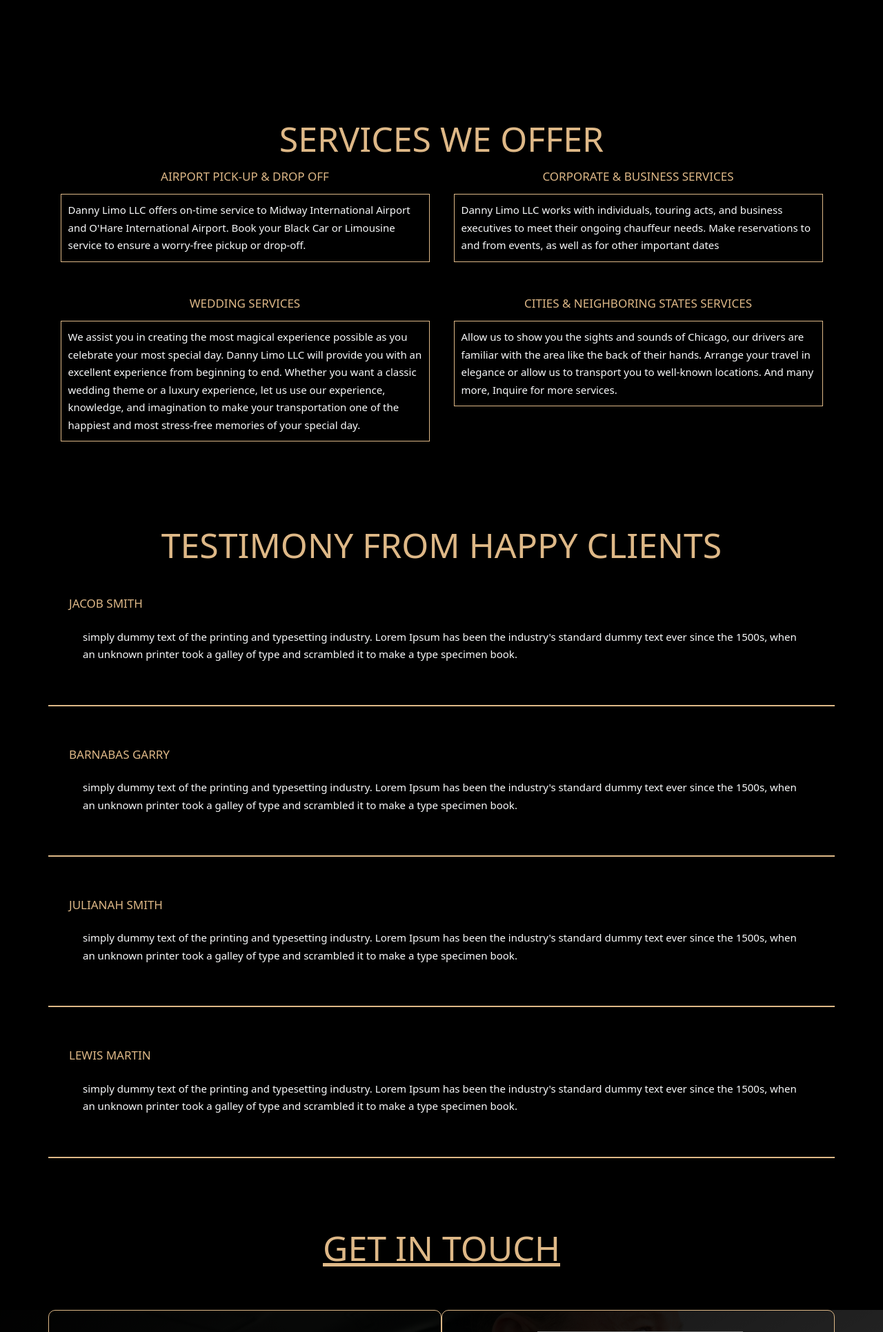
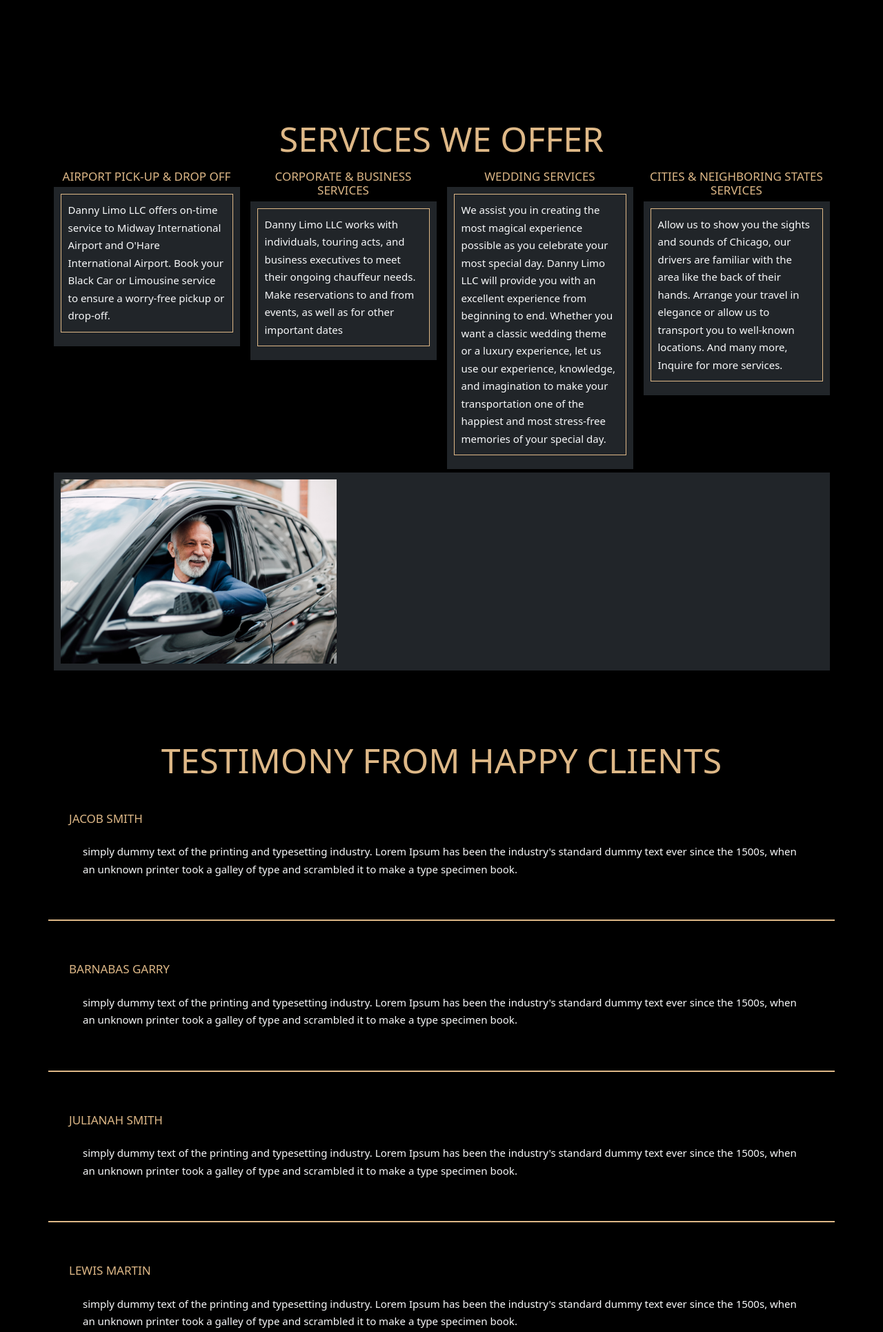
Before and after one commit to tsbproject/Danny-Limo, a PHP site: page / in a window 1280 px wide. Shown: the part 1299-3230 px from the top of the page at 69% size. Run offline with PHP 8.4, Linux system fonts and the light colour scheme.

Commit message:
[committed]

```diff
--- a/css/style.css
+++ b/css/style.css
@@ -142,7 +142,15 @@ body {
     font-size: 1.5rem;
     text-align: left;
     border: 1px solid #deb887;
+    box-shadow: 5rem;
+    opacity: 6;
     padding: 1rem; }
+    .section-services--paragraph1:hover {
+      box-shadow: 0 0.2rem 0.5rem 0.2rem #ffffff; }
+  .section-services__image {
+    width: 40rem;
+    height: auto;
+    align-content: space-between; }
 
 .section-testimonial--heading {
   font-size: 5rem;
@@ -379,12 +387,20 @@ body {
 #section-contact-info {
   background-color: none;
   border: 0.1rem solid #deb887;
-  border-radius: 1rem; }
+  border-radius: 1rem;
+  box-shadow: 20cqh;
+  opacity: 6; }
+  #section-contact-info:hover {
+    box-shadow: 0 2px 5px 2px #f5f3f3; }
 
 #section-contact__form {
   background-color: none;
   border: 0.1rem solid #deb887;
-  border-radius: 1rem; }
+  border-radius: 1rem;
+  box-shadow: 20cqh;
+  opacity: 6; }
+  #section-contact__form:hover {
+    box-shadow: 0 2px 5px 2px #f5f3f3; }
 
 #section1 {
   height: 100rem;
--- a/index.html
+++ b/index.html
@@ -133,48 +133,37 @@
       Services we offer
     </h2>
     <div class="container overflow-hidden">
-      <div class="row gy-5">
-        <div class="col-6"><h4 class="section-services--heading2">Airport pick-up & drop off</h4>
-          <div class="p-3  bg-black"><p class="section-services--paragraph1">Danny Limo LLC offers on-time service to Midway
+      <div class="row gy-2">
+        <div id="section-services" class="col-sm-3"><h4 class="section-services--heading2">Airport pick-up & drop off</h4>
+          <div class="p-3  bg-dark"><p class="section-services--paragraph1">Danny Limo LLC offers on-time service to Midway
             International Airport and O'Hare International Airport. Book your Black Car or Limousine service to ensure a worry-free
              pickup or drop-off.</p></div>
         </div>
-        <div class="col-6"><h4 class="section-services--heading2">Corporate & Business services</h4>
-          <div class="p-3  bg-black"><p class="section-services--paragraph1">Danny Limo LLC works with individuals, touring acts,
+        <div id="section-services" class="col-sm-3"><h4 class="section-services--heading2">Corporate & Business services</h4>
+          <div class="p-3  bg-dark"><p class="section-services--paragraph1">Danny Limo LLC works with individuals, touring acts,
             and business executives to meet their ongoing chauffeur needs. Make reservations to and from events, as well as for other
             important dates</p></div>
         </div>
-        <div class="col-6"><h4 class="section-services--heading2">Wedding Services</h4>
-          <div class="p-3  bg-black"><p class="section-services--paragraph1">We assist you in creating the most magical experience possible
+        <div id="section-services" class="col-sm-3"><h4 class="section-services--heading2">Wedding Services</h4>
+          <div class="p-3  bg-dark"><p class="section-services--paragraph1">We assist you in creating the most magical experience possible
             as you celebrate your most special day. Danny Limo LLC will provide you with an excellent experience from beginning to end. Whether
             you want a classic wedding theme or a luxury experience, let us use our experience, knowledge, and imagination to make your transportation one of the happiest and most stress-free memories of your special day.</p></div>
         </div>
-        <div class="col-6"><h4 class="section-services--heading2">Cities & Neighboring States services</h4>
-          <div class="p-3  bg-black"><p class="section-services--paragraph1">Allow us to show you the sights and sounds of Chicago, our drivers are familiar with the area like the back of their hands. Arrange your travel in elegance or allow us to transport you to well-known locations.
+        <div id="section-services" class="col-sm-3"><h4 class="section-services--heading2">Cities & Neighboring States services</h4>
+          <div class="p-3  bg-dark"><p class="section-services--paragraph1">Allow us to show you the sights and sounds of Chicago, our drivers are familiar with the area like the back of their hands. Arrange your travel in elegance or allow us to transport you to well-known locations.
             And many more, Inquire for more services.
             </p></div>
         </div>
 
-        <!-------<div class="col-6"><h4 class="heading-tertiary">5</h4>
-          <div class="p-3 border bg-black"><p class="section-services-paragraph1">Contrary to popular belief, Lorem Ipsum
-            is not simply random text. It has roots in a piece of classical Latin literature from 45 BC, making
-            it over 2000 years old. Richard McClintock, a Latin professor at Hampden-Sydney College in Virginia,</p></div>
+
+        <div id="section-services" class="col-sm-12 justify-content-center">
+          <div class="p-3  bg-dark"><img src="/images/picture 10.jpg" alt="service-image" class="section-services__image"></div>
         </div>
-        <div class="col-6"><h4 class="heading-tertiary">6</h4>
-          <div class="p-3 border bg-black"><p class="section-services-paragraph1">Contrary to popular belief, Lorem Ipsum
-            is not simply random text. It has roots in a piece of classical Latin literature from 45 BC, making
-            it over 2000 years old. Richard McClintock, a Latin professor at Hampden-Sydney College in Virginia,</p></div>
-        </div>
-        <div class="col-6"><h4 class="heading-tertiary">7</h4>
-          <div class="p-3 border bg-black"><p class="section-services-paragraph1">Contrary to popular belief, Lorem Ipsum
-            is not simply random text. It has roots in a piece of classical Latin literature from 45 BC, making
-            it over 2000 years old. Richard McClintock, a Latin professor at Hampden-Sydney College in Virginia,</p></div>
-        </div>
-        <div class="col-6"><h4 class="heading-tertiary">8</h4>
-          <div class="p-3 border bg-black"><p class="section-services-paragraph1">Contrary to popular belief, Lorem Ipsum
-            is not simply random text. It has roots in a piece of classical Latin literature from 45 BC, making
-            it over 2000 years old. Richard McClintock, a Latin professor at Hampden-Sydney College in Virginia,</p></div>
-        </div>------->
+
+
+
+
+
       </div>
     </div>
 
@@ -187,12 +176,15 @@
   </h2>
     <div class="container overflow-hidden ">
       <div class="row gy-5">
+
         <div id="testimonial-column" class="col-12 "><h4 class="section-testimonial--heading2">Jacob Smith</h4>
           <div class="p-3 text-light"><p class="section-testimonial--paragraph1 justify-content-evenly">
             simply dummy text of the printing and typesetting industry. Lorem Ipsum has been the industry's standard
              dummy text ever since the 1500s, when an unknown printer took a galley of type and scrambled it to make
              a type specimen book.</p></div>
         </div>
+
+
         <div id="testimonial-column" class="col-12"><h4 class="section-testimonial--heading2">Barnabas Garry</h4>
           <div class="p-3 text-light"><p class="section-testimonial--paragraph1 justify-content-evenly">
             simply dummy text of the printing and typesetting industry. Lorem Ipsum has been the industry's standard
@@ -223,7 +215,7 @@
     <div class="container ">
       <div class="row gx-4">
         <div id="section-contact-info" class="col-sm-6">
-         <div class="p-5 u-center-text ">
+         <div class="p-2 u-center-text ">
           <i class="section-contact__icon  icon-basic-mail-open-text "></i>
           <p class="section-contact__email">olutolaope02@gmail.com</p>
 
@@ -233,7 +225,7 @@
         </div>
 
         <div id="section-contact__form" class="col-sm-6">
-          <div class="p-5 ">
+          <div class="p-2 ">
             <form class="section-contact__form">
               <label> Full Name</label> <input type="text" placeholder="your name"><br>
               <label>Phone</label> <input type="text" placeholder="your phone number"><br>
--- a/sass/base/_typography.scss
+++ b/sass/base/_typography.scss
@@ -179,8 +179,20 @@ body {
     font-size: $default-font-size2;
     text-align:left ;
     border: 1px solid $color-primary;
+    box-shadow: 5rem;
+    opacity: 6;
     padding: 1rem;
 
+    &:hover {
+      box-shadow: 0 .2rem .5rem .2rem $color-secondary-white ;
+    }
+
+  }
+
+  &__image {
+    width: 40rem;
+    height: auto;
+    align-content: space-between;
   }
 
 
--- a/sass/layout/_grid.scss
+++ b/sass/layout/_grid.scss
@@ -1,6 +1,16 @@
 #about-column {
     background-color: $color-primary-black;
 }
+
+
+
+
+
+#section-services {
+
+}
+
+
 
 
 
@@ -20,7 +30,13 @@
 #section-contact-info {
     background-color: none;
     border: .1rem solid $color-primary;
-    border-radius: 1rem;
+     border-radius: 1rem;
+    box-shadow: 20cqh;
+    opacity: 6;
+
+    &:hover {
+        box-shadow: 0 2px 5px 2px #f5f3f3;
+    }
 
 
 }
@@ -30,6 +46,13 @@
 
     background-color: none;
     border: .1rem solid $color-primary;
-    border-radius: 1rem;
+     border-radius: 1rem;
+    box-shadow: 20cqh;
+    opacity: 6;
+
+    &:hover {
+        box-shadow: 0 2px 5px 2px #f5f3f3;
+    }
+
 
 }
```
Also changed, not shown: images/Picture 10.jpg (added), sass/abstract/_variables.scss (line endings or trailing spaces).
